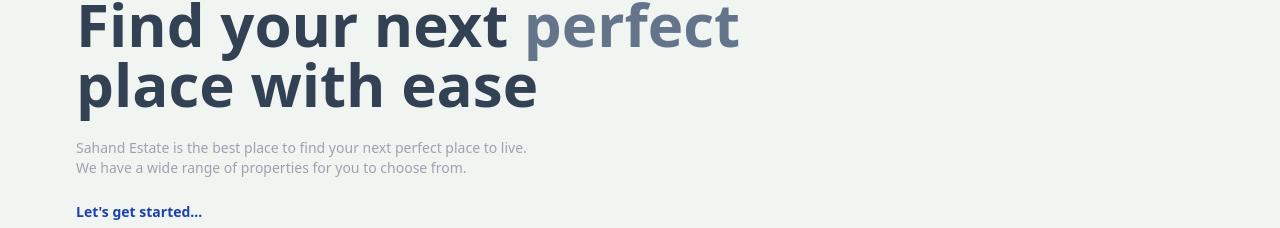
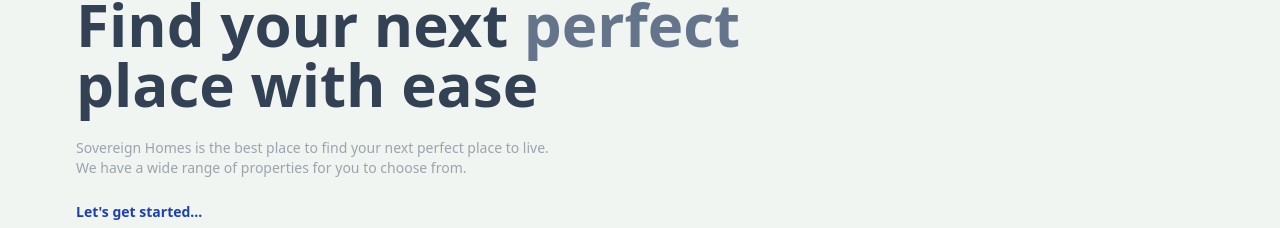
Before and after one commit to TheBitMaster291/sovereign_homes, a React (Vite) app in the folder client/: page / in a window 1280 px wide. Shown: the part 190-418 px from the top of the page. Built offline with nearby package versions, Linux system fonts and the light colour scheme; no server answers.

Commit message:
Home page typo correction.

```diff
--- a/client/src/pages/Home.jsx
+++ b/client/src/pages/Home.jsx
@@ -55,7 +55,7 @@
           place with ease
         </h1>
         <div className='text-gray-400 text-xs sm:text-sm'>
-          Sahand Estate is the best place to find your next perfect place to
+          Sovereign Homes is the best place to find your next perfect place to
           live.
           <br />
           We have a wide range of properties for you to choose from.
```
